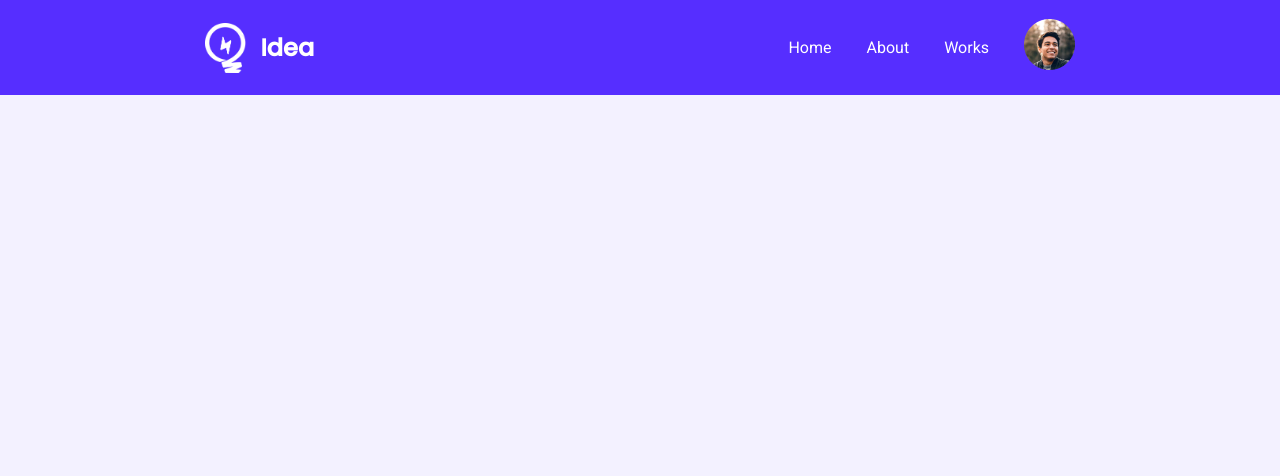
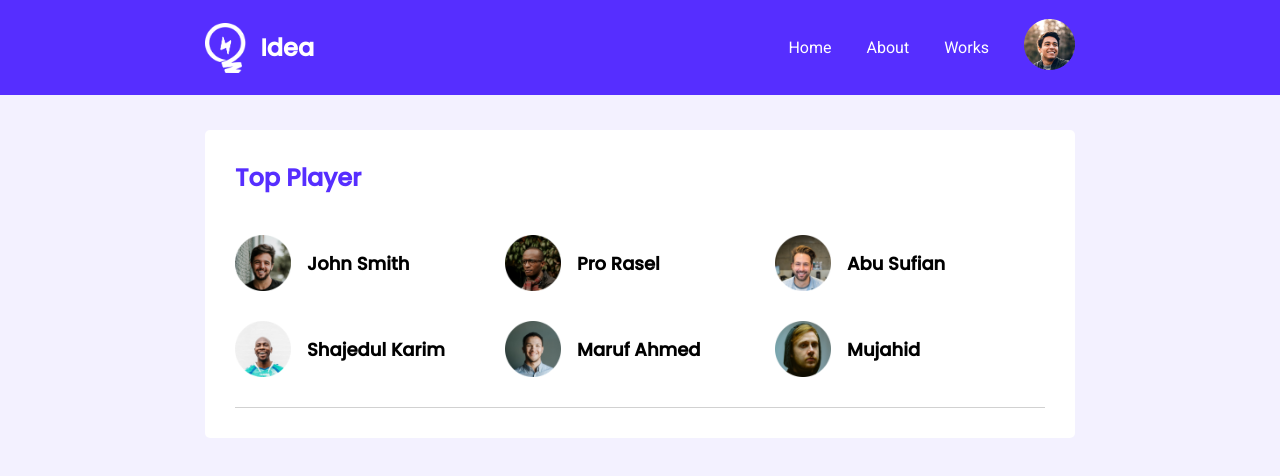
Before and after one commit to munna-aziz-hridoy/leader-board, a plain HTML site: page index.html in a window 1280 px wide. Drawn offline with Linux system fonts and the light colour scheme.

Commit message:
top player section added

```diff
--- a/index.html
+++ b/index.html
@@ -27,5 +27,43 @@
         </div>
       </div>
     </header>
+    <section class="container">
+      <div class="top_players">
+        <h2 class="section_heading">top player</h2>
+        <div class="players">
+            <div class="player">
+                <img src="images/players/player-1.png" alt="">
+                    <h3 class='player_name'>john smith</h3>
+                </img>
+            </div>
+            <div class="player">
+                <img src="images/players/player-2.png" alt="">
+                    <h3 class='player_name'>pro rasel</h3>
+                </img>
+            </div>
+            <div class="player">
+                <img src="images/players/player-3.png" alt="">
+                    <h3 class='player_name'>abu sufian</h3>
+                </img>
+            </div>
+            <div class="player">
+                <img src="images/players/player-4.png" alt="">
+                    <h3 class='player_name'>shajedul karim</h3>
+                </img>
+            </div>
+            <div class="player">
+                <img src="images/players/player-5.png" alt="">
+                    <h3 class='player_name'>maruf ahmed</h3>
+                </img>
+            </div>
+            <div class="player">
+                <img src="images/players/player-6.png" alt="">
+                    <h3 class='player_name'>mujahid</h3>
+                </img>
+            </div>
+        </div>
+      </div>
+        <hr>
+    </section>
   </body>
 </html>
--- a/style.css
+++ b/style.css
@@ -21,11 +21,35 @@ li {
   list-style: none;
 }
 
+.container {
+  width: 870px;
+  padding: 30px;
+  background: #fff;
+  margin: 0 auto;
+  border-radius: 5px;
+}
+
+.section_heading {
+  font-size: 24px;
+  color: #562eff;
+  text-transform: capitalize;
+  margin-bottom: 40px;
+}
+
+hr {
+  width: 100%;
+  height: 1px;
+  outline: none;
+  border: none;
+  background: #d1d1d1;
+}
+
 /* HEADER */
 .header {
   width: 100%;
   height: 95px;
   background-color: #562eff;
+  margin-bottom: 35px;
 }
 .header_container {
   width: 870px;
@@ -72,3 +96,29 @@ li {
 .menu_profile img {
   cursor: pointer;
 }
+
+/* PLAYERS SECTION */
+
+.players {
+  display: grid;
+  grid-template-columns: repeat(3, 1fr);
+  grid-row-gap: 30px;
+  margin-bottom: 30px;
+}
+
+.player {
+  display: flex;
+  justify-content: flex-start;
+  align-items: center;
+  gap: 16px;
+}
+
+.player img {
+  width: 56px;
+  height: 56px;
+}
+
+.player_name {
+  font-size: 18px;
+  text-transform: capitalize;
+}
```
